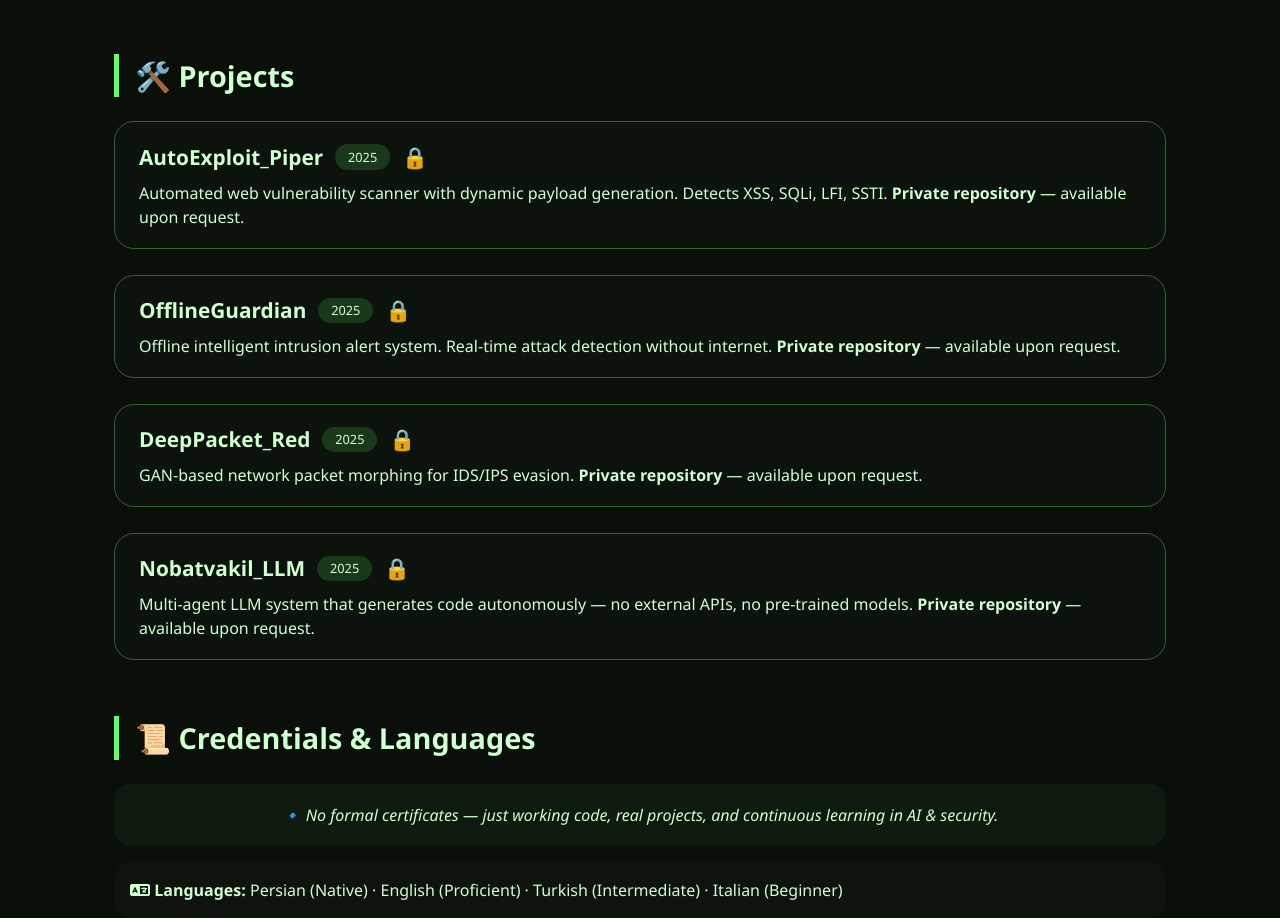
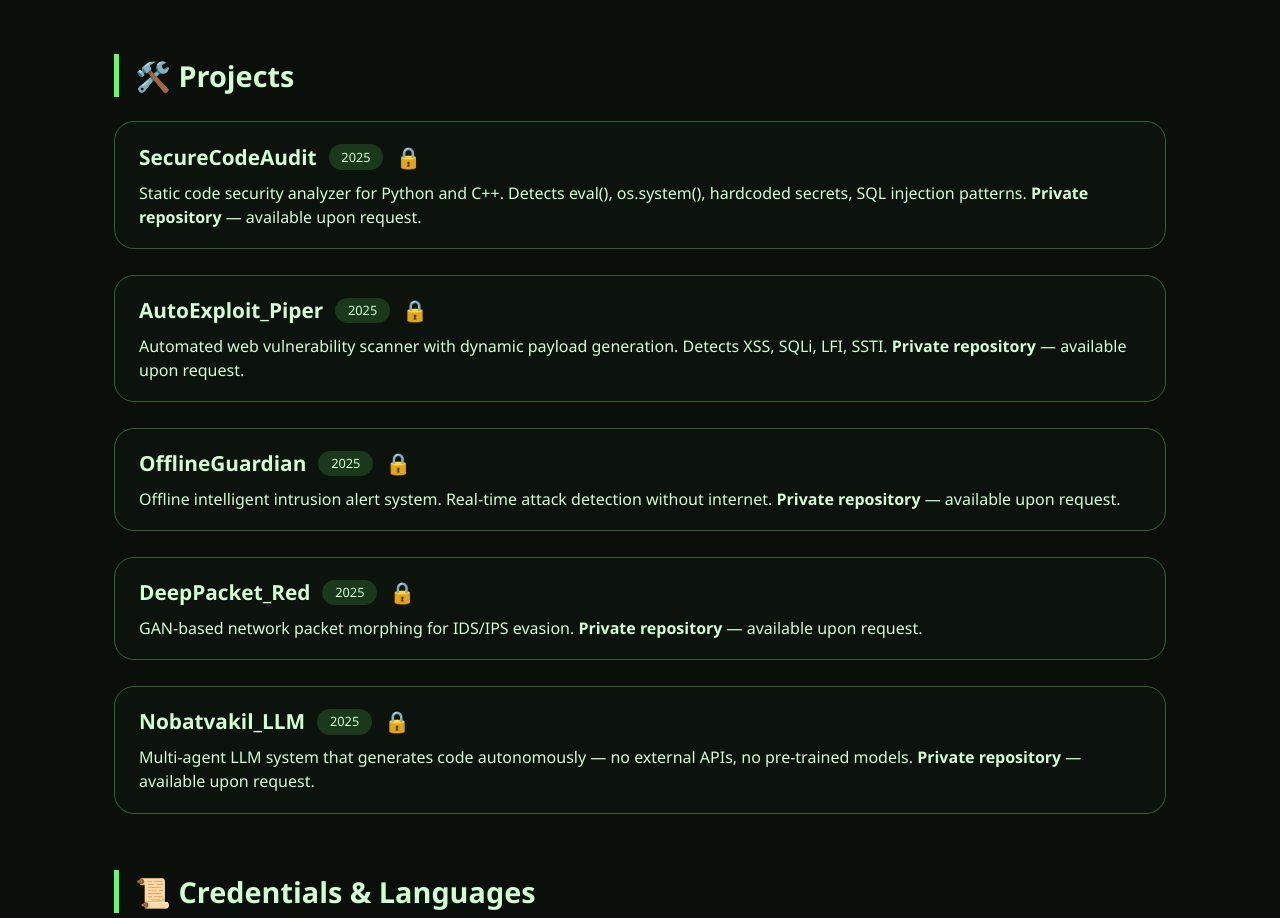
Before and after one commit to mhrezaeii/Mhrezaeii, a plain HTML site: page index.html in a window 1280 px wide. Shown: the part 1866-2784 px from the top of the page. Drawn offline with Linux system fonts and the light colour scheme.

Commit message:
Update index.html

```diff
--- a/index.html
+++ b/index.html
@@ -386,9 +386,14 @@
     </section>
 
 <!-- projects section -->
+<!-- projects section -->
 <section id="projects">
     <h2>🛠️ Projects</h2>
     <div class="projects-grid">
+        <div class="project-card">
+            <div class="project-name">SecureCodeAudit <span>2025</span> 🔒</div>
+            <div style="margin-top: 8px;">Static code security analyzer for Python and C++. Detects eval(), os.system(), hardcoded secrets, SQL injection patterns. <strong>Private repository</strong> — available upon request.</div>
+        </div>
         <div class="project-card">
             <div class="project-name">AutoExploit_Piper <span>2025</span> 🔒</div>
             <div style="margin-top: 8px;">Automated web vulnerability scanner with dynamic payload generation. Detects XSS, SQLi, LFI, SSTI. <strong>Private repository</strong> — available upon request.</div>
@@ -407,7 +412,6 @@
         </div>
     </div>
 </section>
-
     <!-- certificates / alternative -->
     <section>
         <h2>📜 Credentials & Languages</h2>
```
